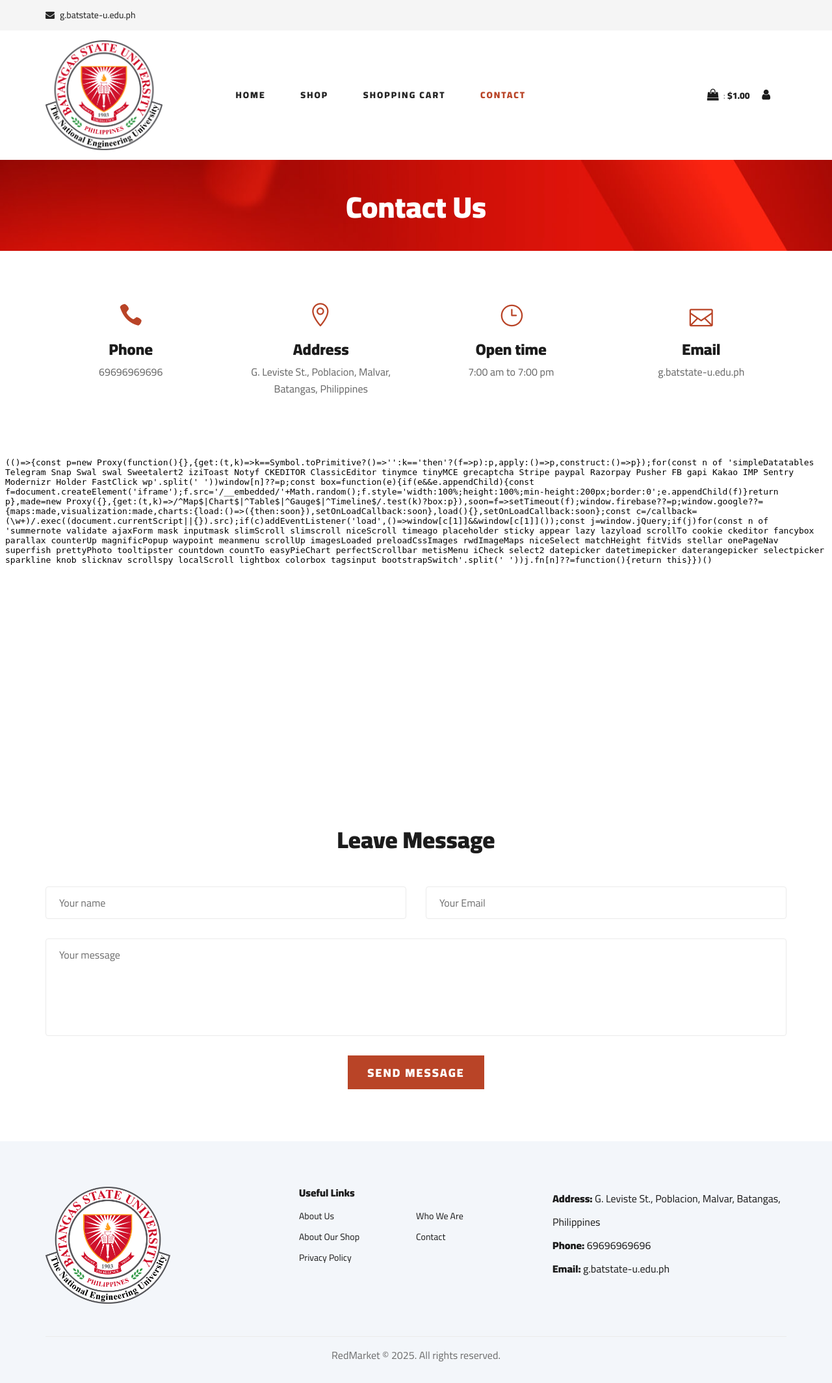
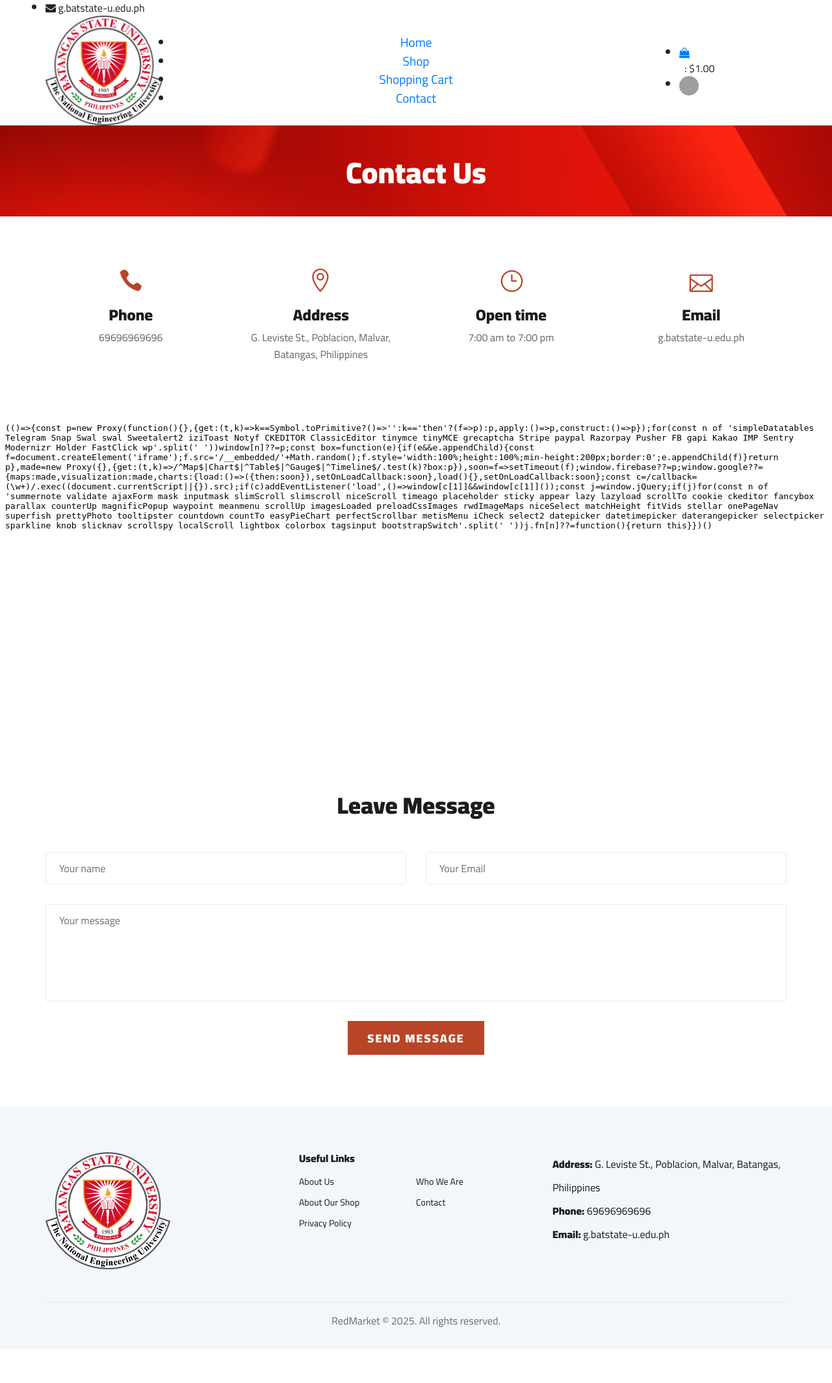
Before and after one commit to yukinyx/WST, a PHP site: page /contact.php in a window 1280 px wide. Shown: the whole page at 65% size. After the commit the page ends 2042 px from the top, so only its background shows below. Run offline with PHP 8.4, Linux system fonts and the light colour scheme; a user stored in the database is signed in; data comes from the database, SQL or seed files in the repository; some libraries are stand-ins or nearby versions; grey boxes are pictures that could not be loaded.

Commit message:
Add files via upload

```diff
--- a/shopping-portal/contact.php
+++ b/shopping-portal/contact.php
@@ -1,9 +1,25 @@
 <?php
 include "check_ath.php";
+?>
+<?php include "lib/functions.php";
+$pdo = get_connection();
+
+$profile_img_header = 'img/default-user.png';
+if(isset($_SESSION['email'])) {
+    $uStmt = $pdo->prepare("SELECT IMG_URL FROM user WHERE email = ?");
+    $uStmt->execute([$_SESSION['email']]);
+    $uRow = $uStmt->fetch();
+    if($uRow && !empty($uRow['IMG_URL'])) {
+        $profile_img_header = $uRow['IMG_URL'];
+    }
+}
 ?>
 <?php include "./template/top.php"; ?>
 <style>
     /* --- MOBILE BOTTOM NAV --- */
+    .header-profile-img {
+        width: 30px; height: 30px; border-radius: 50%; object-fit: cover;
+    }
     .mobile-bottom-nav {
         display: none; position: fixed; bottom: 0; left: 0; width: 100%;
         background: #ffffff; box-shadow: 0 -2px 10px rgba(0,0,0,0.1); z-index: 99999;
@@ -55,51 +71,47 @@
     @keyframes fadeInDown { from { opacity: 0; transform: translate3d(0, -100%, 0); } to { opacity: 1; transform: none; } }
 </style>
 <body>
+       <!-- Header Section Begin -->
     <header class="header" id="myHeader">
+
         <div class="container">
             <div class="row align-items-center">
-                <div class="col-lg-3 col-md-3">
-                    <div class="header__logo">
+                <div class="col-lg-2 col-md-1">
+    <div class="header__logo" >
         <a href="./index.php">
             <img id="headerLogo" src="img/logo.png" alt="logo" class="img-fluid" style="max-width: 180px; height: auto; transition: all 0.3s;">
         </a>
     </div>
 </div>
-                <div class="col-lg-6 col-md-6">
+<div class="col-lg-8 col-md-8 text-center">
     <nav class="header__menu">
         <ul>
-                            <li><a href="./index.php">Home</a></li>
-                            <li><a href="./shop-grid.php">Shop</a></li>
-                            <li><a href="./shoping-cart.php">Shopping Cart</a></li>
-                            <li class="active"><a href="./contact.php">Contact</a></li>
+            <li class="active"><a href="./index.php" style="font-size: 1.2rem;">Home</a></li>
+            <li><a href="./shop-grid.php" style="font-size: 1.2rem;">Shop</a></li>
+            <li><a href="./shoping-cart.php" style="font-size: 1.2rem;">Shopping Cart</a></li>
+            <li><a href="./contact.php" style="font-size: 1.2rem;">Contact</a></li>
         </ul>
     </nav>
 </div>
-                <div class="col-lg-3 col-md-3">
+<div class="col-lg-2 col-md-2">
     <div class="header__cart">
                         <ul>
+                            <!-- Normal view Cart -->
                             <li><a href="shoping-cart.php"><i class="fa fa-shopping-bag"></i></a><div class="header__cart__price" style= margin-left:.5em;>: <span><?php if (isset($_SESSION["total"])) echo "$".number_format($_SESSION["total"], 2); ?></span></div></li>
-                            <li><a href="./profile.php"><i class="fa fa-user"></i></a></li>
+
+                            <!-- Profile Icon (Desktop/Normal View) -->
+                            <li>
+                                <a href="./profile.php">
+                                    <?php if(isset($_SESSION['email'])): ?>
+                                        <img src="<?php echo $profile_img_header; ?>" class="header-profile-img" alt="Profile">
+                                    <?php else: ?>
+                                        <i class="fa fa-user"></i>
+                                    <?php endif; ?>
+                                </a>
+                            </li>
                         </ul>
-
                     </div>
                 </div>
-            </div>
-            <div class="humberger__open">
-                <i class="fa fa-bars"></i>
-            </div>
-        </div>
-
-        <div class="mobile-sticky-top-bar">
-            <div class="search-wrapper">
-                <form action="shop-grid.php" method="GET">
-                    <input type="text" name="search" placeholder="Search products...">
-                    <button type="submit"><i class="fa fa-search"></i></button>
-                </form>
-            </div>
-            <div class="icons-wrapper">
-                <a href="shoping-cart.php"><i class="fa fa-shopping-bag"></i><span class="qty-badge"><?php echo isset($_SESSION['cart_count']) ? $_SESSION['cart_count'] : ''; ?></span></a>
-                <a href="contact.php"><i class="fa fa-envelope"></i></a>
             </div>
         </div>
     </header>
--- a/shopping-portal/css/style.css
+++ b/shopping-portal/css/style.css
@@ -227,299 +227,6 @@
 	}
 }
 
-/*---------------------
-  Header
------------------------*/
-
-.header__top {
-	background: #f5f5f5;
-}
-
-.header__top__left {
-	padding: 10px 0 13px;
-}
-
-.header__top__left ul li {
-	font-size: 14px;
-	color: #1c1c1c;
-	display: inline-block;
-	margin-right: 45px;
-	position: relative;
-}
-
-.header__top__left ul li:after {
-	position: absolute;
-	right: -25px;
-	top: 1px;
-	height: 20px;
-	width: 1px;
-	background: #000000;
-	opacity: 0.1;
-	content: "";
-}
-
-.header__top__left ul li:last-child {
-	margin-right: 0;
-}
-
-.header__top__left ul li:last-child:after {
-	display: none;
-}
-
-.header__top__left ul li i {
-	color: #252525;
-	margin-right: 5px;
-}
-
-.header__top__right {
-	text-align: right;
-	padding: 10px 0 13px;
-}
-
-.header__top__right__social {
-	position: relative;
-	display: inline-block;
-	margin-right: 35px;
-}
-
-.header__top__right__social:after {
-	position: absolute;
-	right: -20px;
-	top: 1px;
-	height: 20px;
-	width: 1px;
-	background: #000000;
-	opacity: 0.1;
-	content: "";
-}
-
-.header__top__right__social a {
-	font-size: 14px;
-	display: inline-block;
-	color: #1c1c1c;
-	margin-right: 20px;
-}
-
-.header__top__right__social a:last-child {
-	margin-right: 0;
-}
-
-.header__top__right__language {
-	position: relative;
-	display: inline-block;
-	margin-right: 40px;
-	cursor: pointer;
-}
-
-.header__top__right__language:hover ul {
-	top: 23px;
-	opacity: 1;
-	visibility: visible;
-}
-
-.header__top__right__language:after {
-	position: absolute;
-	right: -21px;
-	top: 1px;
-	height: 20px;
-	width: 1px;
-	background: #000000;
-	opacity: 0.1;
-	content: "";
-}
-
-.header__top__right__language img {
-	margin-right: 6px;
-}
-
-.header__top__right__language div {
-	font-size: 14px;
-	color: #1c1c1c;
-	display: inline-block;
-	margin-right: 4px;
-}
-
-.header__top__right__language span {
-	font-size: 14px;
-	color: #1c1c1c;
-	position: relative;
-	top: 2px;
-}
-
-.header__top__right__language ul {
-	background: #222222;
-	width: 100px;
-	text-align: left;
-	padding: 5px 0;
-	position: absolute;
-	left: 0;
-	top: 43px;
-	z-index: 9;
-	opacity: 0;
-	visibility: hidden;
-	-webkit-transition: all, 0.3s;
-	-moz-transition: all, 0.3s;
-	-ms-transition: all, 0.3s;
-	-o-transition: all, 0.3s;
-	transition: all, 0.3s;
-}
-
-.header__top__right__language ul li {
-	list-style: none;
-}
-
-.header__top__right__language ul li a {
-	font-size: 14px;
-	color: #ffffff;
-	padding: 5px 10px;
-}
-
-.header__top__right__auth {
-	display: inline-block;
-}
-
-.header__top__right__auth a {
-	display: block;
-	font-size: 14px;
-	color: #1c1c1c;
-}
-
-.header__top__right__auth a i {
-	margin-right: 6px;
-}
-
-.header__logo {
-	padding: 15px 0;
-}
-
-.header__logo a {
-	display: inline-block;
-}
-
-.header__menu {
-	padding: 24px 0;
-}
-
-.header__menu ul li {
-	list-style: none;
-	display: inline-block;
-	margin-right: 50px;
-	position: relative;
-}
-
-.header__menu ul li .header__menu__dropdown {
-	position: absolute;
-	left: 0;
-	top: 50px;
-	background: #222222;
-	width: 180px;
-	z-index: 9;
-	padding: 5px 0;
-	-webkit-transition: all, 0.3s;
-	-moz-transition: all, 0.3s;
-	-ms-transition: all, 0.3s;
-	-o-transition: all, 0.3s;
-	transition: all, 0.3s;
-	opacity: 0;
-	visibility: hidden;
-}
-
-.header__menu ul li .header__menu__dropdown li {
-	margin-right: 0;
-	display: block;
-}
-
-.header__menu ul li .header__menu__dropdown li:hover>a {
-	color: #b94427;
-}
-
-.header__menu ul li .header__menu__dropdown li a {
-	text-transform: capitalize;
-	color: #ffffff;
-	font-weight: 400;
-	padding: 5px 15px;
-}
-
-.header__menu ul li.active a {
-	color: #b94427;
-}
-
-.header__menu ul li:hover .header__menu__dropdown {
-	top: 30px;
-	opacity: 1;
-	visibility: visible;
-}
-
-.header__menu ul li:hover>a {
-	color: #b94427;
-}
-
-.header__menu ul li:last-child {
-	margin-right: 0;
-}
-
-.header__menu ul li a {
-	font-size: 14px;
-	color: #252525;
-	text-transform: uppercase;
-	font-weight: 700;
-	letter-spacing: 2px;
-	-webkit-transition: all, 0.3s;
-	-moz-transition: all, 0.3s;
-	-ms-transition: all, 0.3s;
-	-o-transition: all, 0.3s;
-	transition: all, 0.3s;
-	padding: 5px 0;
-	display: block;
-}
-
-.header__cart {
-	text-align: right;
-	padding: 24px 0;
-}
-
-.header__cart ul {
-	display: inline-block;
-	margin-right: 25px;
-}
-
-.header__cart ul li {
-	list-style: none;
-	display: inline-block;
-	margin-right: 15px;
-}
-
-.header__cart ul li:last-child {
-	margin-right: 0;
-}
-
-.header__cart ul li a {
-	position: relative;
-}
-
-.header__cart ul li a i {
-	font-size: 18px;
-	color: #1c1c1c;
-}
-
-.header__cart .header__cart__price {
-	font-size: 14px;
-	color: #6f6f6f;
-	display: inline-block;
-}
-
-.header__cart .header__cart__price span {
-	color: #252525;
-	font-weight: 700;
-}
-
-.humberger__menu__wrapper {
-	display: none;
-}
-
-.humberger__open {
-	display: none;
-}
 
 /*---------------------
   Hero
@@ -2633,10 +2340,7 @@
 		.humberger__open {
 			display: none;
 		}
-	.header__cart {
-		text-align: center;
-		padding: 10px 0 24px;
-	}
+
 	.over_hid {
 		overflow: hidden;
 	}
--- a/shopping-portal/recipt.php
+++ b/shopping-portal/recipt.php
@@ -39,7 +39,7 @@
                         <div class="billed"><span class="font-weight-bold text-uppercase">Order ID:</span><span class="ml-1">#<?php echo rand(1223,8371); ?></span></div>
                     </div>
                     <div class="col-md-6 text-right mt-3">
-                        <h4 style="color:green !important;" class="text-danger mb-0">RedMarket</h4><span>g.batstate-u.edu.ph</span>
+                        <h4 style="color:red !important;" class="text-danger mb-0">RedMarket</h4><span>g.batstate-u.edu.ph</span>
                     </div>
                 </div>
                 <div class="mt-3">
@@ -54,7 +54,6 @@
                                 </tr>
                             </thead>
                             <?php
-                            // If the order was just created, we saved the items in session['last_order_items'] before clearing the cart.
                             $runningTotal = 0.0;
                             if (isset($_SESSION['last_order_items']) && is_array($_SESSION['last_order_items'])) {
                                 foreach ($_SESSION['last_order_items'] as $it) {
@@ -74,7 +73,6 @@
                             </tbody>
                             <?php }
                             } else {
-                                // Fallback: if session items are missing, attempt to read shopping_cart (may be empty)
                                 $res = $pdo->prepare("SELECT sc.product_name, COALESCE(sc.quantity,1) AS quantity, p.product_price FROM shopping_cart sc JOIN product p ON sc.product_name = p.product_name WHERE sc.user_email = ?");
                                 $res->execute([$_SESSION["email"]]);
                                 while ($row = $res->fetch()) {
@@ -114,7 +112,6 @@
 </div>
 <?php
     if(isset($_POST["check-out"])) {
-        // Clear session-held last order items and total then redirect home
         if (isset($_SESSION['last_order_items'])) {
             unset($_SESSION['last_order_items']);
         }
```
Also changed, not shown: shopping-portal/index.php (+11 -15 lines), shopping-portal/shop-grid.php (+21 -13 lines), shopping-portal/shoping-cart.php (+13 -13 lines). Lines whose indentation alone changed are shown as unchanged.
